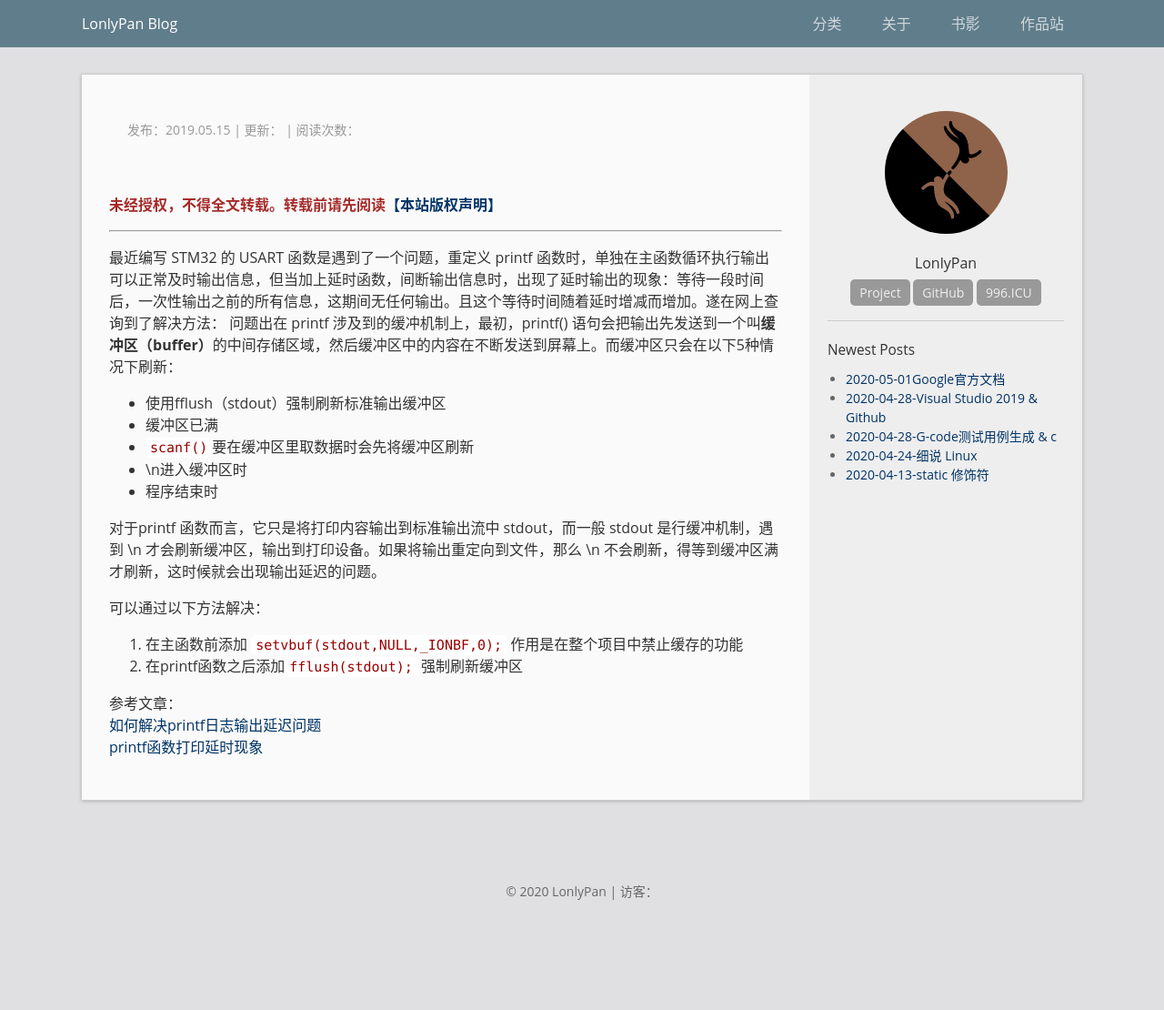
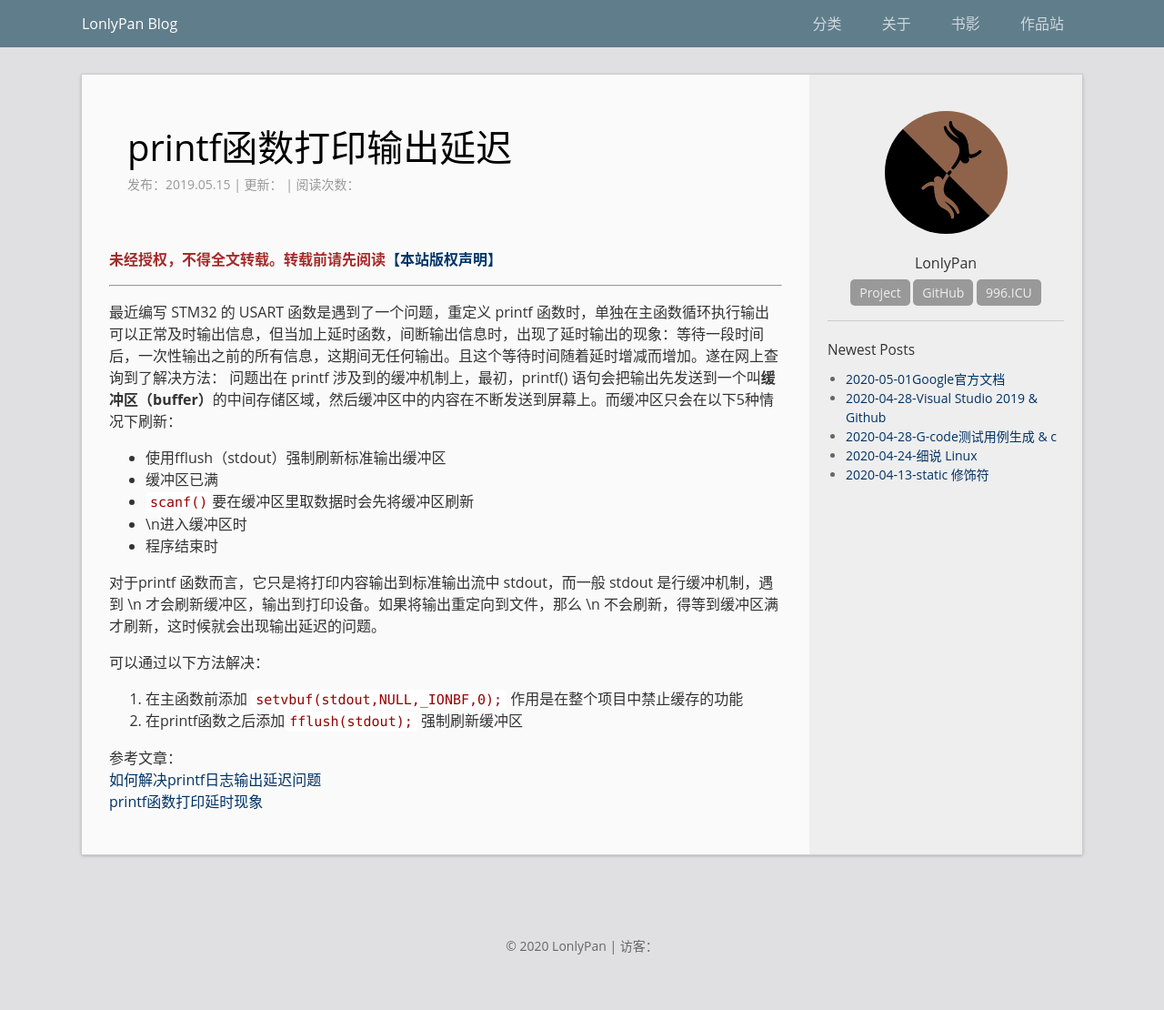
Before and after one commit to LonlyStack/LonlyPan.github.io, a Jekyll site: the page built from _posts/2019-05-15-printf函数打印输出延迟.md, in a window 1280 px wide. Shown: the whole page at 91% size. Built offline with Jekyll 4.4.1, drawn with Linux system fonts in a browser that asks for light colours; comment, search, counter and statistics services are not loaded; before the commit the page ends 1050 px from its top, so only the background shows below that.

Commit message:
修改文件: _posts/2019-05-15-printf函数打印输出延迟.md

```diff
--- a/_posts/2019-05-15-printf函数打印输出延迟.md
+++ b/_posts/2019-05-15-printf函数打印输出延迟.md
@@ -1,6 +1,7 @@
 ---
 layout: post
-title:  "printf函数打印输出延迟"
+show_title:  "printf函数打印输出延迟"
+title:  "2019-05-15-printf函数打印输出延迟"
 date:   2019-05-15 22:46
 categories: stm
 ---
```
